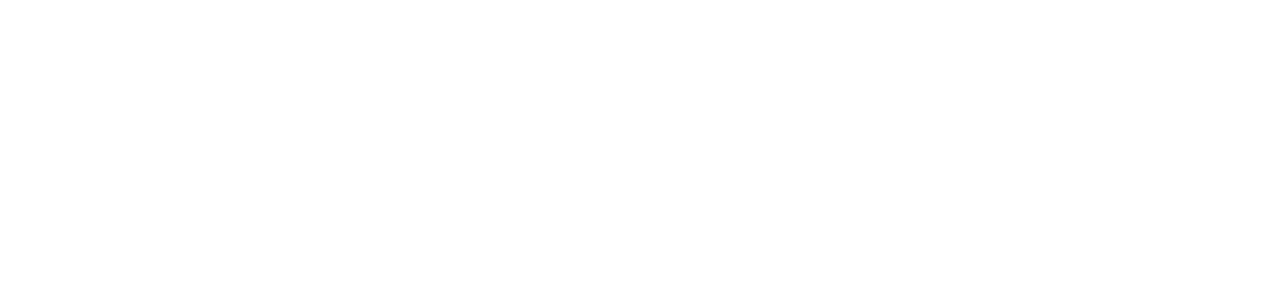
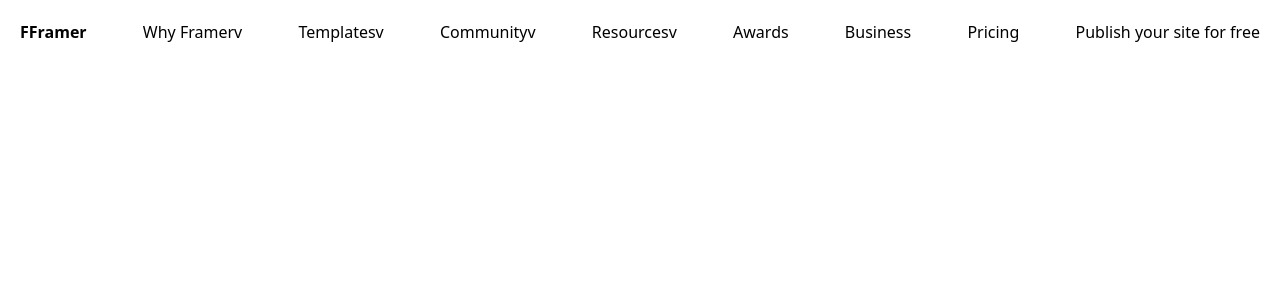
Before and after one commit to femnixx/natas, a React (Vite) app: page / in a window 1280 px wide. Shown: the top 300 px of the page. Built offline with nearby package versions, Linux system fonts and the light colour scheme.

Commit message:
Finished with bar

```diff
--- a/src/App.tsx
+++ b/src/App.tsx
@@ -1,10 +1,11 @@
 import './App.css'
-
+import Page581 from './pages/Page581'
 
 function App() {
 
   return (
     <>
+    <Page581></Page581>
     </>
   )
 }
--- a/src/components/Bar.tsx
+++ b/src/components/Bar.tsx
@@ -1,7 +1,7 @@
 
 const Bar = () => {
   return (
-    <div className="hidden lg:flex">
+    <div className="hidden lg:flex justify-between p-5">
         <div className="flex">
             <p className="font-bold">F</p>
             <p className="font-semibold">Framer</p>
```
